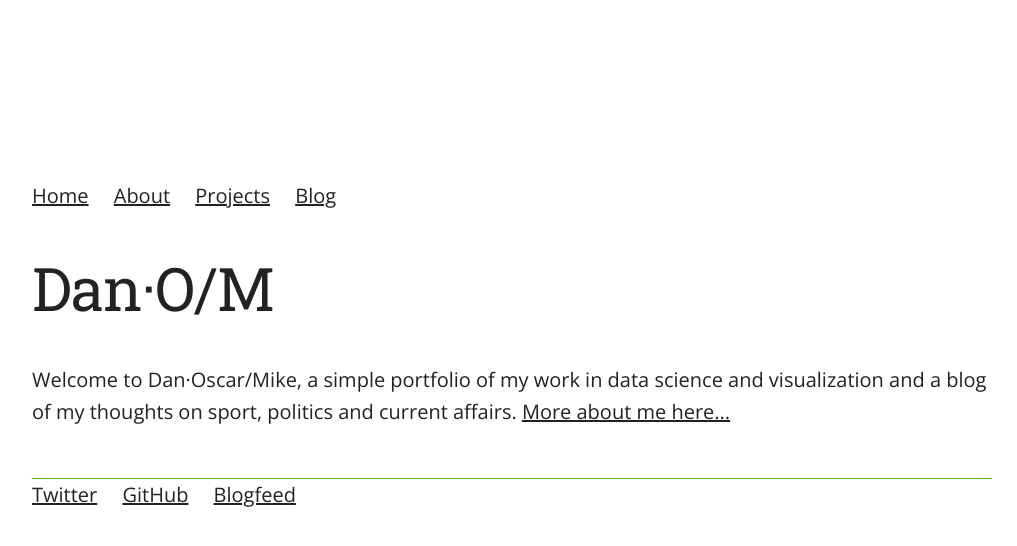
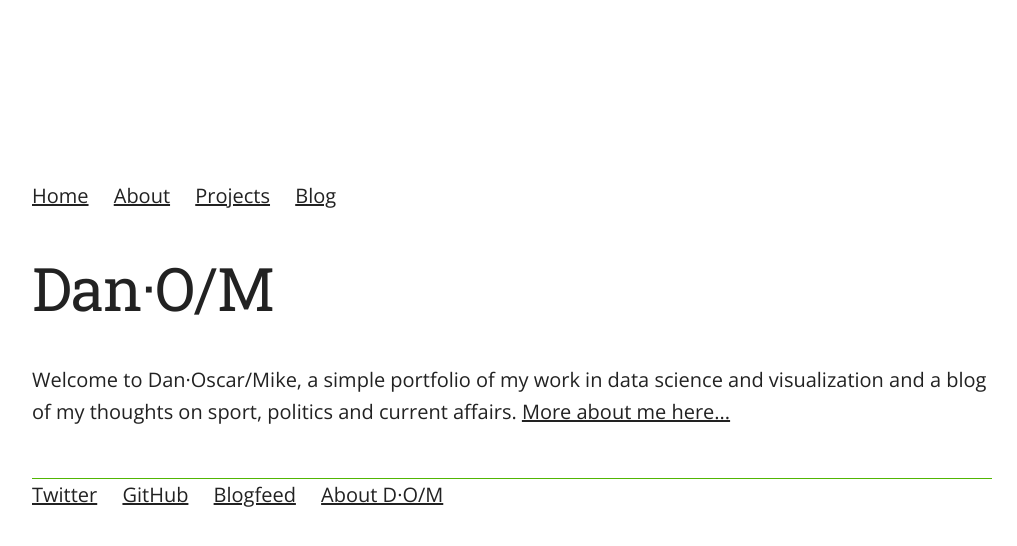
Before and after one commit to danoscarmike/danoscarmike.github.io, a Jekyll site: the page built from index.html, in a window 1280 px wide. Shown: the top 546 px of the page, without its empty margins (128-1145 px from the left). Built offline with Jekyll 4.4.1, drawn with Linux system fonts in a browser that asks for light colours.

Commit message:
add link to about/site in footer

```diff
--- a/_layouts/default.html
+++ b/_layouts/default.html
@@ -39,6 +39,7 @@
 						<li><a href="http://twitter.com/danoscarmike">Twitter</a></li>
 						<li><a href="https://github.com/danoscarmike">GitHub</a></li>
 						<li><a href="/blog/atom.xml">Blogfeed</a></li>
+						<li><a href="/about/site.html">About D&middot;O&sol;M</a></li>
 					</ul>
 				</footer>
 			</div>
```
